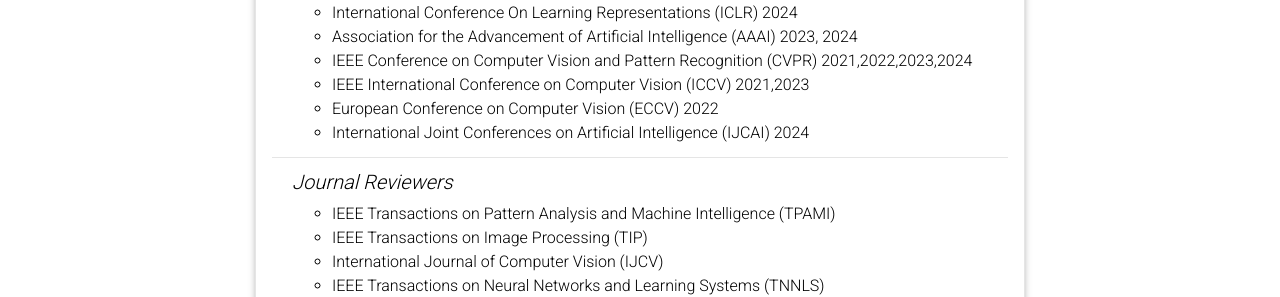
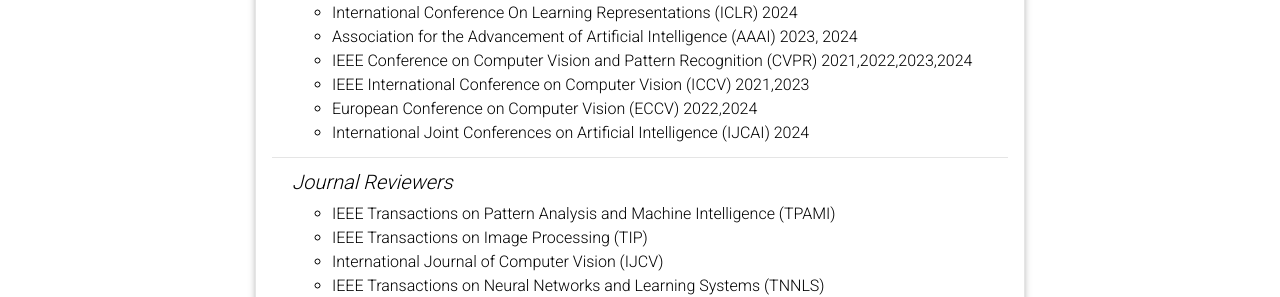
Before and after one commit to iCGY96/iCGY96.github.io, a Jekyll site: the page built from _pages/cv.md, in a window 1280 px wide and 900 px high, scrolled down 1164 px. Shown: the part 415-712 px from the top of the window. Built offline with Jekyll 4.4.1, drawn with Linux system fonts in a browser that asks for light colours; comment, search, counter and statistics services are not loaded; a style sheet for code colours, icons or effects is not loaded.

Commit message:
Update cv.yml

```diff
--- a/_data/cv.yml
+++ b/_data/cv.yml
@@ -108,7 +108,7 @@
         - Association for the Advancement of Artificial Intelligence (AAAI) 2023, 2024
         - IEEE Conference on Computer Vision and Pattern Recognition (CVPR) 2021,2022,2023,2024
         - IEEE International Conference on Computer Vision (ICCV) 2021,2023
-        - European Conference on Computer Vision (ECCV) 2022
+        - European Conference on Computer Vision (ECCV) 2022,2024
         - International Joint Conferences on Artificial Intelligence (IJCAI) 2024
     - title: Journal Reviewers
       items:
```
